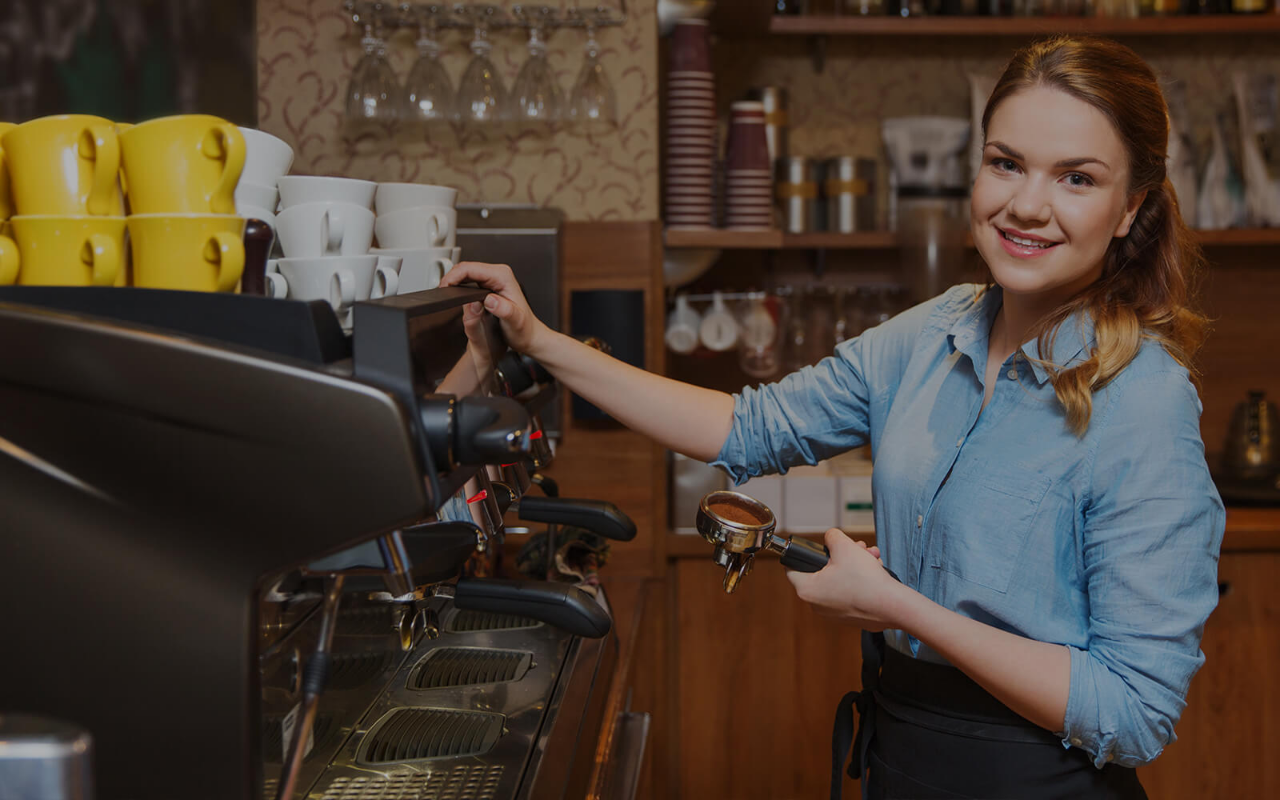
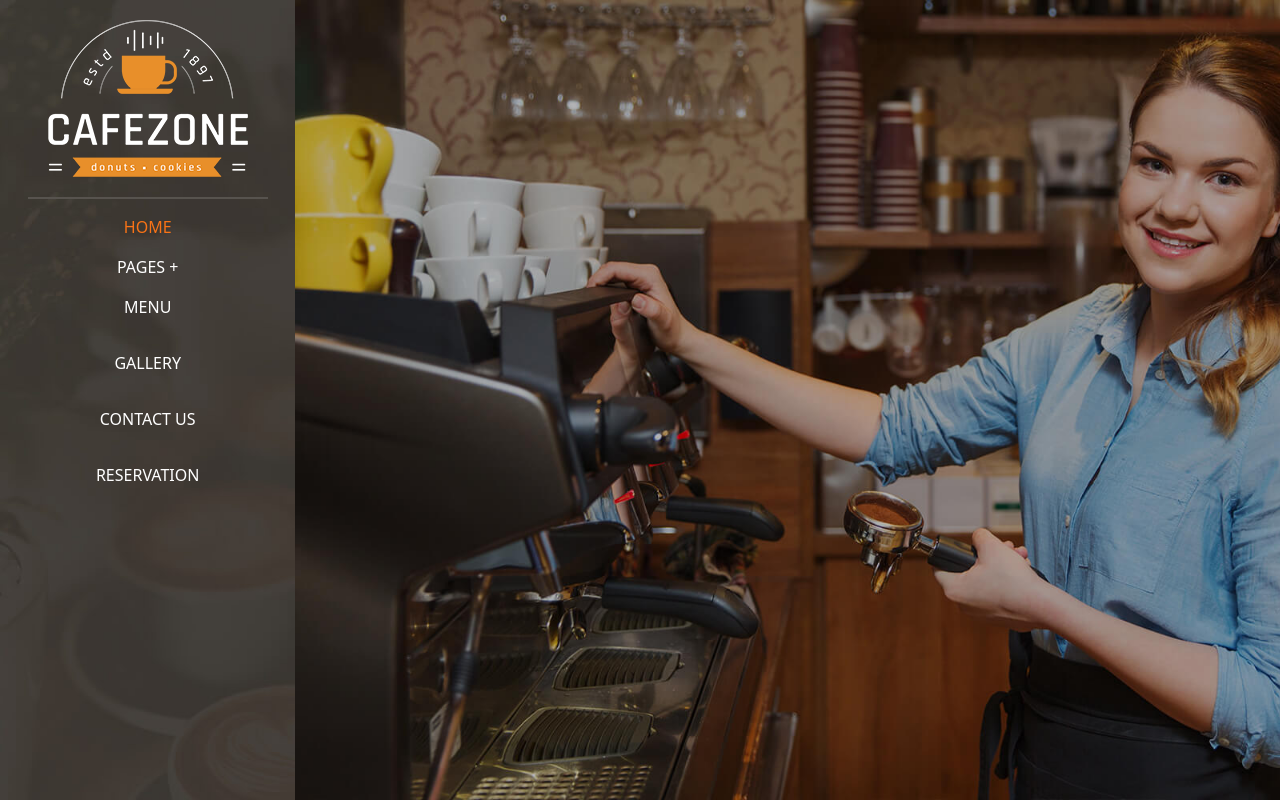
Before and after one commit to smsameet/online-coffee-shop, a Next.js app: page / in a window 1280 px wide. Built offline with nearby package versions, Linux system fonts and the light colour scheme.

Commit message:
require sidebar to app

```diff
--- a/pages/_app.jsx
+++ b/pages/_app.jsx
@@ -1,9 +1,11 @@
 import Layout from '../components/layout'
+import SideBar from '../components/SideBar'
 import '../styles/globals.css'
 
 const MyApp = ({Component, pageProps}) => {
   return (
     <Layout>
+      <SideBar></SideBar>
       <Component {...pageProps}></Component>
     </Layout>
   )
```
